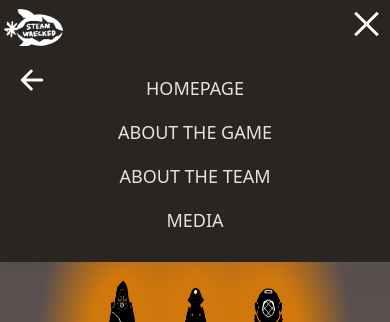
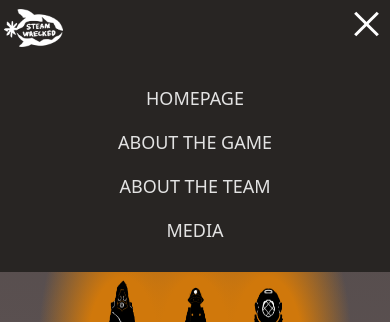
Before and after one commit to jasminedns/steam-wrecked, a Next.js app: page /media in a window 390 px wide. Both pictures are taken after a click on the button 366 px from the left and 24 px from the top of the page. Shown: the top 322 px of the page. Built offline with nearby package versions, Linux system fonts and the light colour scheme.

Commit message:
fixed menu positioning and hid arrow when showing

```diff
--- a/src/app/media/page.tsx
+++ b/src/app/media/page.tsx
@@ -39,17 +39,11 @@ const MediaPage = () => {
                 </div>
             </div>
             <YouTubeSection />
-
-
             <BottomToTopArrow />
             <div>
                 <BlogMediaSection/>
             </div>
-
-
             <SocialMediaIcons />
-
-
         </BackgroundWrapper>
         </>
     )
--- a/src/components/HamburgerMobile/index.tsx
+++ b/src/components/HamburgerMobile/index.tsx
@@ -10,7 +10,7 @@ const HamburgerMobile = () => {
         <>
             <Hamburger toggled={isOpen} toggle={setOpen} color="white"/>
             {isOpen &&
-                <div className='absolute top-[5.5%] bg-[#282523] min-h-[30px] min-w-full z-40'>
+                <div className='absolute top-[99.5%] bg-[#282523] min-h-[30px] min-w-full z-99'>
                     <div className='flex flex-col justify-between text-[#E3E3E3] uppercase text-lg text-center p-5'>
                         <Link href="/" className='p-2 focus:font-bold' onClick={() => setOpen(false)}>Homepage</Link>
                         {Pages.map((item:string,index:number) => (
--- a/src/components/Header/index.tsx
+++ b/src/components/Header/index.tsx
@@ -5,7 +5,7 @@ import HamburgerMobile from "@/components/HamburgerMobile";
 const Header = () => {
     return (
       <header>
-         <div className="bg-[#282523] h-14 w-full flex justify-between">
+         <div className="bg-[#282523] h-14 w-full flex justify-between relative z-99">
             <HeaderIcon />
             <HeaderLinks />
             <div className="flex justify-end md:hidden z-40">
```
